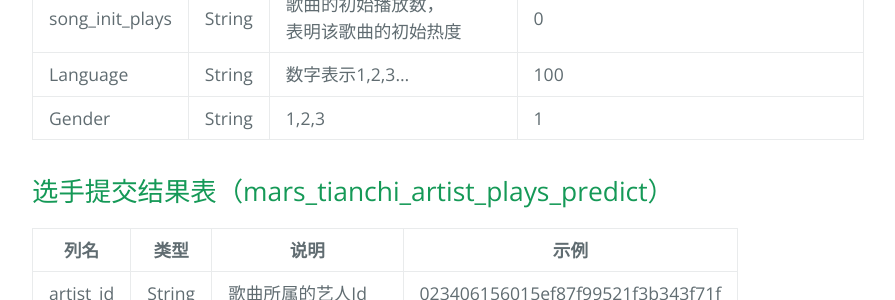
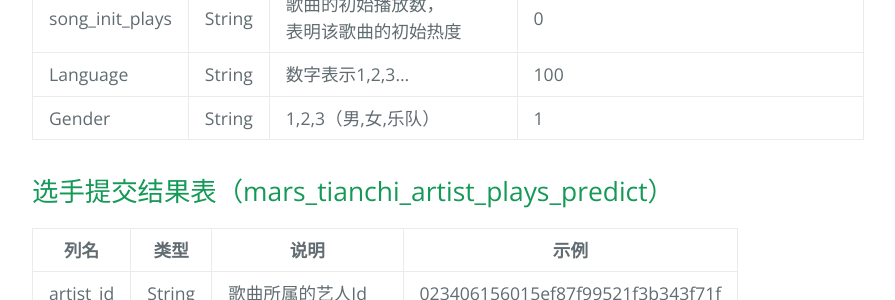
Before and after one commit to dantougit/dantougit.github.io, a Jekyll site: the page built from _posts/2016-04-30-天池---阿里音乐流行趋势预测.markdown, in a window 1280 px wide and 900 px high, scrolled down 1175 px. Shown: the part 154-454 px from the top of the window, without its empty margins (192-1087 px from the left). Built offline with Jekyll 4.4.1, drawn with Linux system fonts in a browser that asks for light colours.

Commit message:
modified:   "_posts/2016-04-30-\345\244\251\346\261\240---\351\230\277\351\207\214\351\237\263\344\271\220\346\265\201\350\241\214\350\266\213\345\212\277\351\242\204\346\265\213.markdown"

```diff
--- a/_posts/2016-04-30-天池---阿里音乐流行趋势预测.markdown
+++ b/_posts/2016-04-30-天池---阿里音乐流行趋势预测.markdown
@@ -39,7 +39,7 @@ artist_id|String|歌曲所属的艺人Id|03c6699ea836decbc5c8fc2dbae7bd3b
 publish_time|String|歌曲发行时间，精确到天|20150325
 song_init_plays|String|歌曲的初始播放数，表明该歌曲的初始热度|0
 Language|String|数字表示1,2,3…|100
-Gender|String|1,2,3|1
+Gender|String|1,2,3（男,女,乐队）|1
 
 
 选手提交结果表（mars_tianchi_artist_plays_predict）
```
